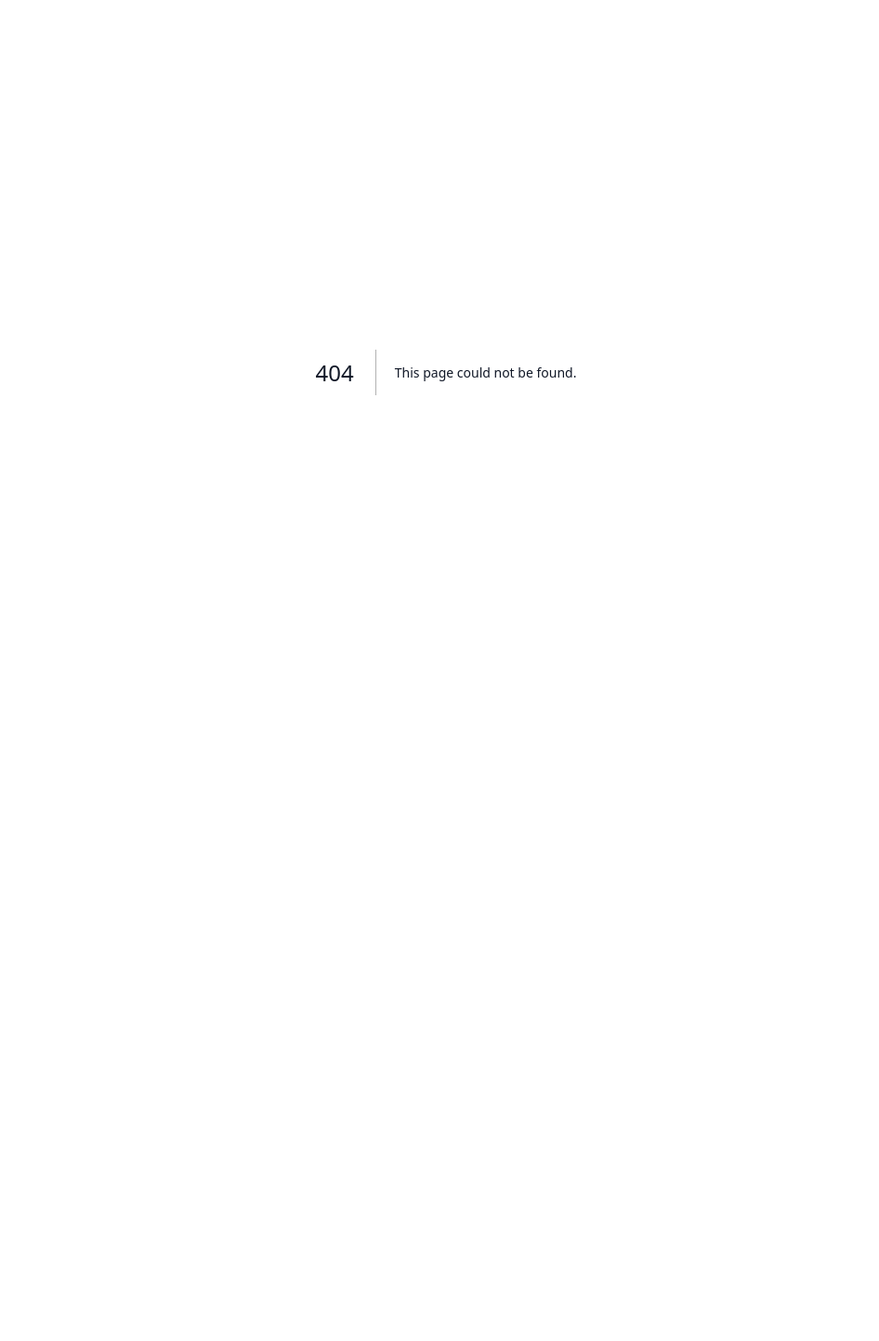
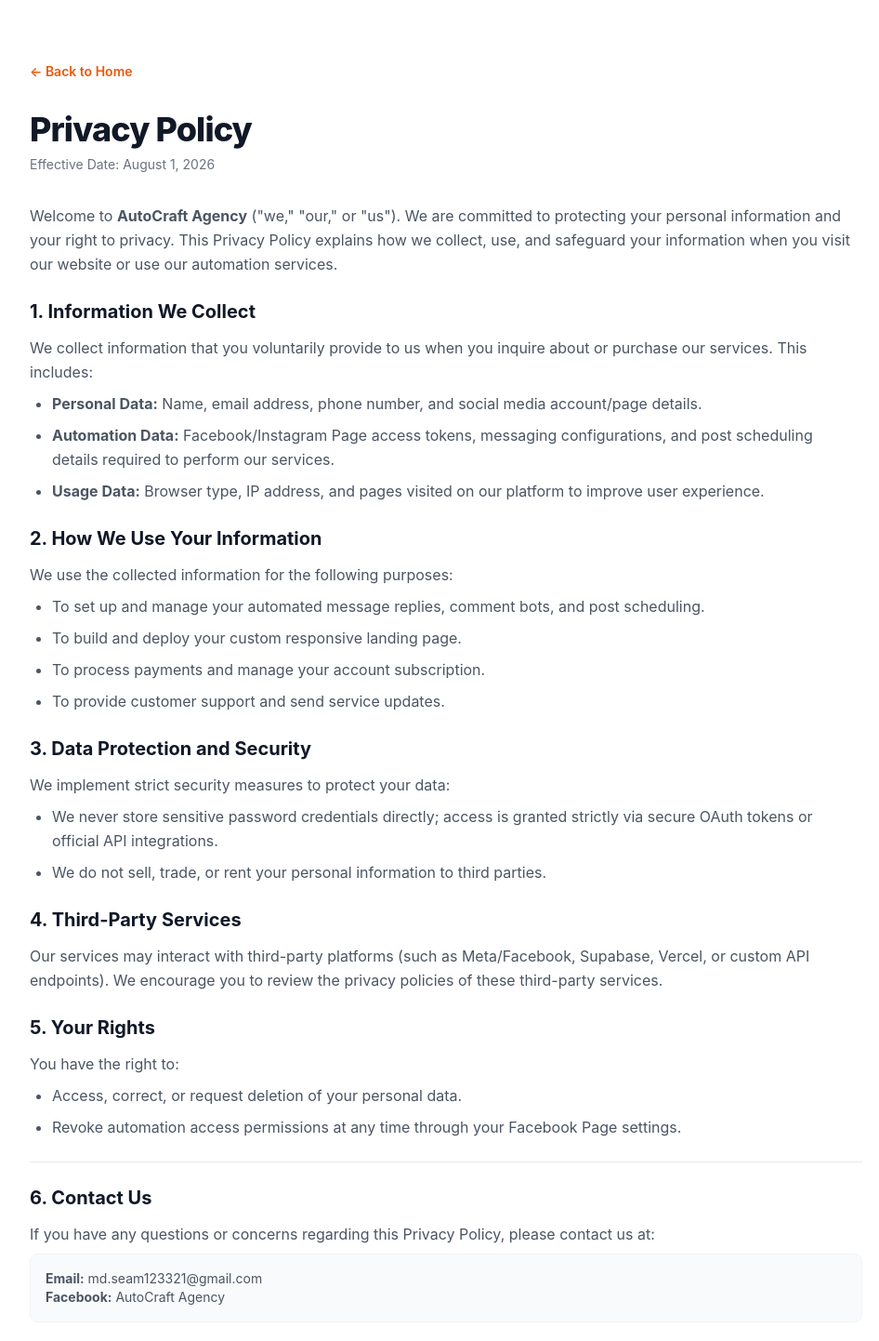
Before and after one commit to siam-ahemd-2010/autocraft-agency, a Next.js app: page /privacy-policy in a window 1280 px wide. Before the commit this address had no page. Shown: the top 1442 px of the page at 93% size, without its empty margins (160-1106 px from the left). Before the commit the page ends 800 px from the top, so only its background shows below. Built offline with nearby package versions, Linux system fonts and the light colour scheme.

Commit message:
privacy policy

```diff
--- /dev/null
+++ b/app/privacy-policy/page.tsx
@@ -0,0 +1,98 @@
+import type { Metadata } from 'next'
+import Link from 'next/link'
+
+export const metadata: Metadata = {
+  title: 'Privacy Policy - AutoCraft Agency',
+  description: 'Privacy Policy for AutoCraft Agency services and automation platform.',
+}
+
+export default function PrivacyPolicyPage() {
+  return (
+    <main className="min-h-screen bg-white text-gray-800 py-16 px-4 sm:px-6 lg:px-8">
+      <div className="max-w-4xl mx-auto">
+        {/* Back Button */}
+        <Link
+          href="/"
+          className="inline-flex items-center text-sm font-semibold text-orange-600 hover:text-orange-700 mb-8 transition-colors"
+        >
+          ← Back to Home
+        </Link>
+
+        {/* Title */}
+        <h1 className="text-3xl sm:text-4xl font-extrabold text-gray-900 tracking-tight mb-2">
+          Privacy Policy
+        </h1>
+        <p className="text-sm text-gray-500 mb-8">
+          Effective Date: August 1, 2026
+        </p>
+
+        <div className="prose prose-orange max-w-none space-y-6 text-gray-600 leading-relaxed">
+          <p>
+            Welcome to <strong>AutoCraft Agency</strong> (&quot;we,&quot; &quot;our,&quot; or &quot;us&quot;). We are committed to protecting your personal information and your right to privacy. This Privacy Policy explains how we collect, use, and safeguard your information when you visit our website or use our automation services.
+          </p>
+
+          {/* Section 1 */}
+          <section className="mt-6">
+            <h2 className="text-xl font-bold text-gray-900 mb-3">1. Information We Collect</h2>
+            <p className="mb-2">We collect information that you voluntarily provide to us when you inquire about or purchase our services. This includes:</p>
+            <ul className="list-disc pl-6 space-y-2">
+              <li><strong>Personal Data:</strong> Name, email address, phone number, and social media account/page details.</li>
+              <li><strong>Automation Data:</strong> Facebook/Instagram Page access tokens, messaging configurations, and post scheduling details required to perform our services.</li>
+              <li><strong>Usage Data:</strong> Browser type, IP address, and pages visited on our platform to improve user experience.</li>
+            </ul>
+          </section>
+
+          {/* Section 2 */}
+          <section className="mt-6">
+            <h2 className="text-xl font-bold text-gray-900 mb-3">2. How We Use Your Information</h2>
+            <p className="mb-2">We use the collected information for the following purposes:</p>
+            <ul className="list-disc pl-6 space-y-2">
+              <li>To set up and manage your automated message replies, comment bots, and post scheduling.</li>
+              <li>To build and deploy your custom responsive landing page.</li>
+              <li>To process payments and manage your account subscription.</li>
+              <li>To provide customer support and send service updates.</li>
+            </ul>
+          </section>
+
+          {/* Section 3 */}
+          <section className="mt-6">
+            <h2 className="text-xl font-bold text-gray-900 mb-3">3. Data Protection and Security</h2>
+            <p className="mb-2">We implement strict security measures to protect your data:</p>
+            <ul className="list-disc pl-6 space-y-2">
+              <li>We never store sensitive password credentials directly; access is granted strictly via secure OAuth tokens or official API integrations.</li>
+              <li>We do not sell, trade, or rent your personal information to third parties.</li>
+            </ul>
+          </section>
+
+          {/* Section 4 */}
+          <section className="mt-6">
+            <h2 className="text-xl font-bold text-gray-900 mb-3">4. Third-Party Services</h2>
+            <p>
+              Our services may interact with third-party platforms (such as Meta/Facebook, Supabase, Vercel, or custom API endpoints). We encourage you to review the privacy policies of these third-party services.
+            </p>
+          </section>
+
+          {/* Section 5 */}
+          <section className="mt-6">
+            <h2 className="text-xl font-bold text-gray-900 mb-3">5. Your Rights</h2>
+            <p className="mb-2">You have the right to:</p>
+            <ul className="list-disc pl-6 space-y-2">
+              <li>Access, correct, or request deletion of your personal data.</li>
+              <li>Revoke automation access permissions at any time through your Facebook Page settings.</li>
+            </ul>
+          </section>
+
+          {/* Section 6 */}
+          <section className="mt-6 border-t border-gray-200 pt-6">
+            <h2 className="text-xl font-bold text-gray-900 mb-3">6. Contact Us</h2>
+            <p className="mb-2">If you have any questions or concerns regarding this Privacy Policy, please contact us at:</p>
+            <div className="bg-gray-50 p-4 rounded-lg border border-gray-100 text-sm">
+              <p><strong>Email:</strong> md.seam123321@gmail.com</p>
+              <p><strong>Facebook:</strong> AutoCraft Agency</p>
+            </div>
+          </section>
+        </div>
+      </div>
+    </main>
+  )
+}
--- a/components/Footer.tsx
+++ b/components/Footer.tsx
@@ -4,12 +4,41 @@
   return (
     <footer className="py-12">
       <div className="container mx-auto px-6">
-        <div className="glass rounded-3xl p-8 text-center">
-          <h3 className="text-2xl font-bold mb-4">
+        <div className="glass rounded-3xl p-8 text-center flex flex-col items-center justify-center">
+
+          {/* Brand Name */}
+          <h3 className="text-2xl font-bold mb-3">
             <span className="gradient-text">AutoCraft</span> Agency
           </h3>
-          <p className="text-gray-600 mb-4">Smart automation solutions for modern businesses.</p>
-          <p className="text-gray-500">&copy; 2026 AutoCraft Agency. All rights reserved.</p>
+
+          {/* Subtitle */}
+          <p className="text-gray-600 mb-6 max-w-md">
+            Smart automation solutions for modern businesses.
+          </p>
+
+          {/* Footer Navigation Links */}
+          <div className="flex flex-wrap items-center justify-center gap-6 mb-6 text-sm font-medium">
+            <Link
+              href="/privacy-policy"
+              className="text-gray-600 hover:text-orange-500 transition-colors"
+            >
+              Privacy Policy
+            </Link>
+            <a
+              href="mailto:md.seam123321@gmail.com"
+              className="text-gray-600 hover:text-orange-500 transition-colors"
+            >
+              Contact Support
+            </a>
+          </div>
+
+          <div className="w-full max-w-xs h-[1px] bg-gray-200/60 mb-6" />
+
+          {/* Copyright Notice */}
+          <p className="text-gray-500 text-sm">
+            &copy; 2026 AutoCraft Agency. All rights reserved.
+          </p>
+
         </div>
       </div>
     </footer>
```
